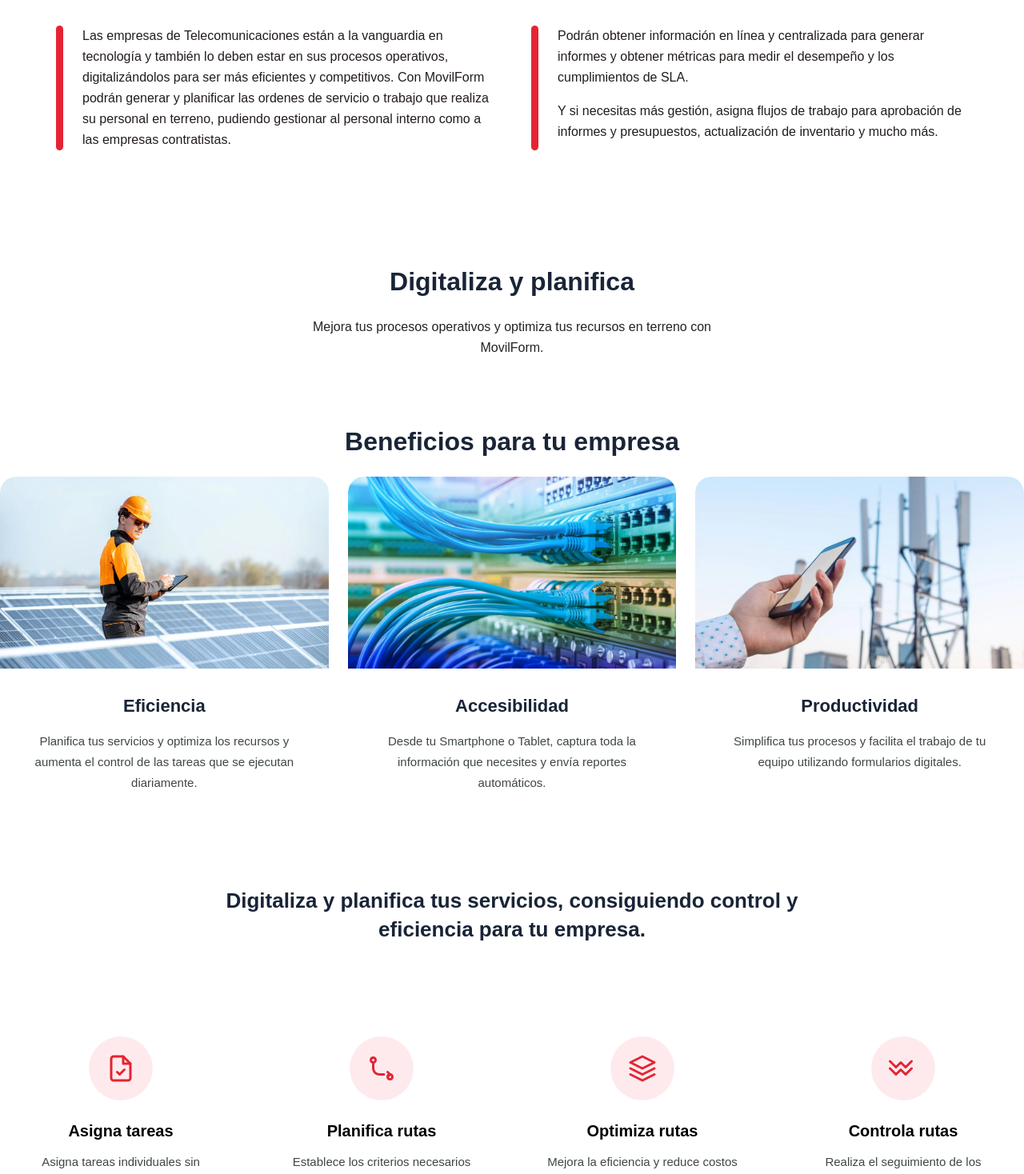
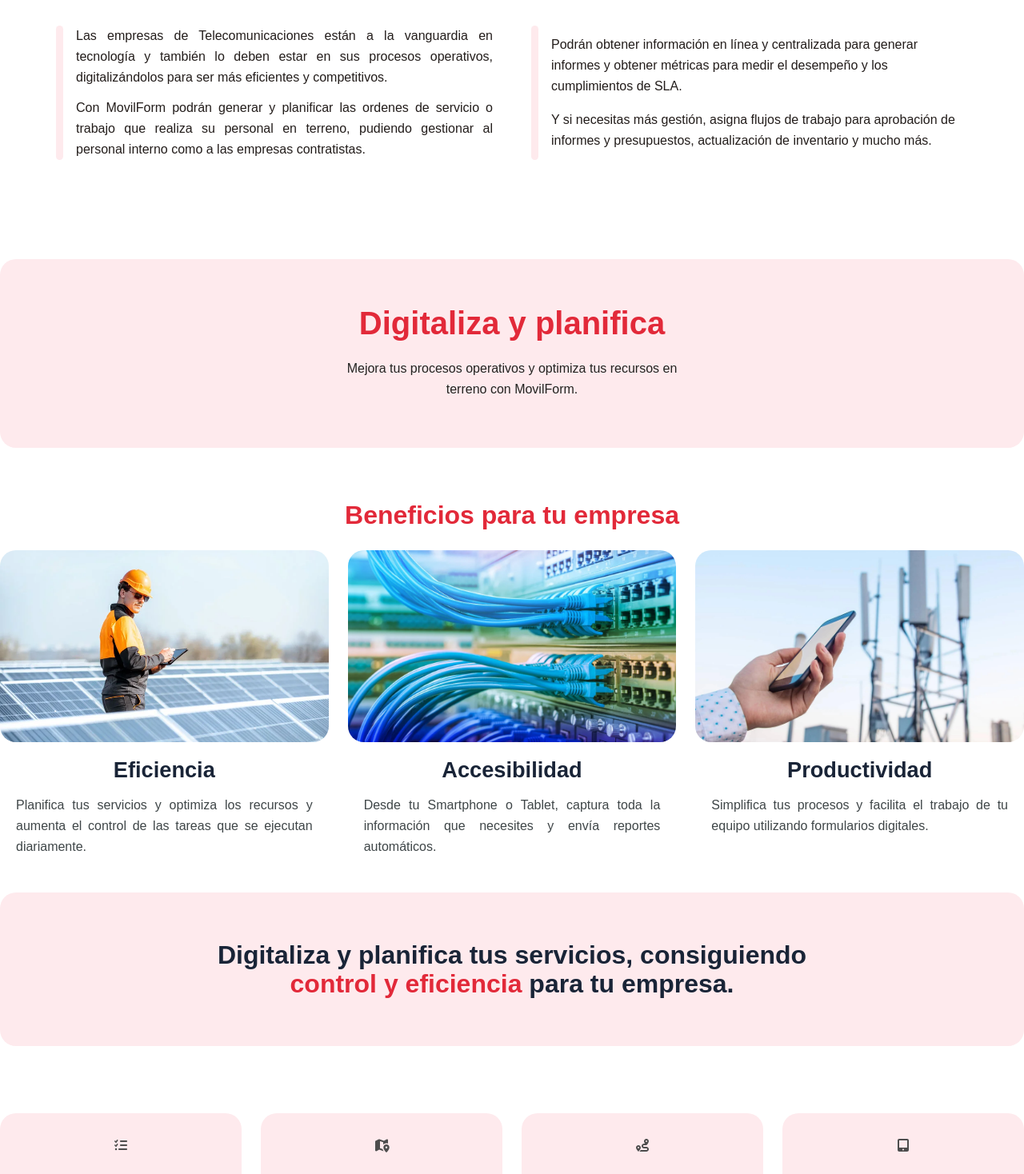
Before and after one commit to JeanGeros/movilform-gonarm, a Next.js app: page /casos-de-uso/empresa-de-telecomunicaciones in a window 1280 px wide. Shown: the part 540-2008 px from the top of the page at 80% size. Built offline with nearby package versions, Linux system fonts and the light colour scheme; a web font is replaced by a local one.

Commit message:
feat: aplicar diseño de gestión de residuos a página de telecomunicaciones

```diff
--- a/app/casos-de-uso/empresa-de-telecomunicaciones/page.tsx
+++ b/app/casos-de-uso/empresa-de-telecomunicaciones/page.tsx
@@ -1,45 +1,14 @@
 import Navbar from "@/app/components/Navbar";
 import Footer from "@/app/components/Footer";
+import { FontAwesomeIcon } from "@fortawesome/react-fontawesome";
+import { faTasks, faMapMarkedAlt, faRoute, faTabletAlt } from "@fortawesome/free-solid-svg-icons";
 
 const IMG_HERO          = "/casos-de-uso/empresa-de-telecomunicaciones/hero.webp";
 const IMG_EFICIENCIA    = "/casos-de-uso/empresa-de-telecomunicaciones/eficiencia.webp";
 const IMG_ACCESIBILIDAD = "/casos-de-uso/empresa-de-telecomunicaciones/accesibilidad.webp";
 const IMG_PRODUCTIVIDAD = "/casos-de-uso/empresa-de-telecomunicaciones/productividad.webp";
 
-function TaskIcon() {
-  return (
-    <svg width="36" height="36" viewBox="0 0 24 24" fill="none" stroke="#e42433" strokeWidth="2" strokeLinecap="round" strokeLinejoin="round">
-      <path d="M14 2H6a2 2 0 0 0-2 2v16a2 2 0 0 0 2 2h12a2 2 0 0 0 2-2V8z" />
-      <polyline points="14 2 14 8 20 8" /><polyline points="9 15 11 17 15 13" />
-    </svg>
-  );
-}
-
-function RouteIcon() {
-  return (
-    <svg width="36" height="36" viewBox="0 0 24 24" fill="none" stroke="#e42433" strokeWidth="2" strokeLinecap="round" strokeLinejoin="round">
-      <circle cx="5" cy="5" r="2" /><circle cx="19" cy="19" r="2" />
-      <path d="M5 7v5a5 5 0 0 0 5 5h4" /><polyline points="17 15 19 17 17 19" />
-    </svg>
-  );
-}
-
-function OptimizeIcon() {
-  return (
-    <svg width="36" height="36" viewBox="0 0 24 24" fill="none" stroke="#e42433" strokeWidth="2" strokeLinecap="round" strokeLinejoin="round">
-      <path d="M12 2L2 7l10 5 10-5-10-5z" />
-      <path d="M2 17l10 5 10-5" /><path d="M2 12l10 5 10-5" />
-    </svg>
-  );
-}
-
-function TrackIcon() {
-  return (
-    <svg width="36" height="36" viewBox="0 0 24 24" fill="none" stroke="#e42433" strokeWidth="2" strokeLinecap="round" strokeLinejoin="round">
-      <path d="M1 6l5 5 4-4 4 4 5-5" /><path d="M1 12l5 5 4-4 4 4 5-5" />
-    </svg>
-  );
-}
+// ─── Page ─────────────────────────────────────────────────────────────────────
 
 export default function EmpresaDeTelecomunicaciones() {
   return (
@@ -69,18 +38,24 @@
         {/* ── 2. INTRO DOS COLUMNAS ────────────────────────────────────────── */}
         <section className="bg-white rounded-[20px] px-[70px] py-[60px]">
           <div className="grid grid-cols-2 gap-12">
-            <div className="flex gap-6">
-              <div className="w-[9px] flex-shrink-0 rounded-full bg-[#e42433]" />
-              <p className="font-satoshi text-[16px] text-[#231d1b] leading-[26px]">
+            <div className="flex gap-4 items-center">
+              <div className="w-[9px] flex-shrink-0 self-stretch rounded-full bg-[#feeaed]" />
+              <div>
+ <p className="font-satoshi text-[16px] text-[#231d1b] leading-[26px] text-justify">
                 Las empresas de Telecomunicaciones están a la vanguardia en tecnología y
                 también lo deben estar en sus procesos operativos, digitalizándolos para
-                ser más eficientes y competitivos. Con MovilForm podrán generar y planificar
+                ser más eficientes y competitivos.
+              </p>
+              <p className="font-satoshi text-[16px] mt-3 text-[#231d1b] leading-[26px] text-justify">
+                Con MovilForm podrán generar y planificar
                 las ordenes de servicio o trabajo que realiza su personal en terreno, pudiendo
                 gestionar al personal interno como a las empresas contratistas.
               </p>
+              </div>
+
             </div>
-            <div className="flex gap-6">
-              <div className="w-[9px] flex-shrink-0 rounded-full bg-[#e42433]" />
+            <div className="flex gap-4 items-center">
+              <div className="w-[9px] flex-shrink-0 self-stretch rounded-full bg-[#feeaed]" />
               <div className="font-satoshi text-[16px] text-[#231d1b] leading-[26px] space-y-4">
                 <p>
                   Podrán obtener información en línea y centralizada para generar informes
@@ -96,96 +71,88 @@
         </section>
 
         {/* ── 3. DIGITALIZA Y PLANIFICA ────────────────────────────────────── */}
-        <section className="bg-white rounded-[20px] px-[70px] py-[60px] text-center">
-          <h2 className="font-satoshi text-[32px] font-extrabold text-[#192437] leading-[40px]">
+        <section className="bg-[#feeaed] rounded-[20px] px-[70px] py-[60px] my-10 text-center">
+          <h2 className="font-satoshi text-[40px] font-extrabold text-[#e22939] leading-[40px]">
             Digitaliza y planifica
           </h2>
-          <p className="font-satoshi mt-6 text-[16px] text-[#232321] leading-[26px] max-w-[500px] mx-auto">
+          <p className="font-satoshi mt-6 text-[16px] text-[#232321] leading-[26px] w-[40%] mx-auto">
             Mejora tus procesos operativos y optimiza tus recursos en terreno con MovilForm.
           </p>
         </section>
 
         {/* ── 4. BENEFICIOS ────────────────────────────────────────────────── */}
         <div>
-          <h2 className="font-satoshi text-[32px] font-extrabold text-[#192437] text-center leading-[40px] mb-6">
+          <h2 className="font-satoshi text-[32px] font-extrabold text-[#e22939] text-center leading-[40px] mb-6">
             Beneficios para tu empresa
           </h2>
           <div className="grid grid-cols-3 gap-6">
-            <div className="bg-white rounded-[20px] overflow-hidden">
-              <div className="h-[240px] overflow-hidden rounded-t-[20px]">
-                <img src={IMG_EFICIENCIA} alt="Eficiencia en telecomunicaciones" className="w-full h-full object-cover" />
+            {[
+              {
+                img: IMG_EFICIENCIA,
+                alt: "Eficiencia en telecomunicaciones",
+                title: "Eficiencia",
+                desc: "Planifica tus servicios y optimiza los recursos y aumenta el control de las tareas que se ejecutan diariamente.",
+              },
+              {
+                img: IMG_ACCESIBILIDAD,
+                alt: "Accesibilidad desde smartphones",
+                title: "Accesibilidad",
+                desc: "Desde tu Smartphone o Tablet, captura toda la información que necesites y envía reportes automáticos.",
+              },
+              {
+                img: IMG_PRODUCTIVIDAD,
+                alt: "Productividad con formularios digitales",
+                title: "Productividad",
+                desc: "Simplifica tus procesos y facilita el trabajo de tu equipo utilizando formularios digitales.",
+              },
+            ].map(({ img, alt, title, desc }) => (
+              <div key={title} className="bg-white rounded-[20px]">
+                <div className="h-[240px] overflow-hidden rounded-[20px]">
+                  <img src={img} alt={alt} className="w-full h-full object-cover" />
+                </div>
+                <div className="p-5 text-center">
+                  <h3 className="font-satoshi text-[27.2px] font-bold text-[#192437] leading-[30px]">{title}</h3>
+                  <p className="font-satoshi mt-4 text-[16px] text-justify text-[#3f4648] leading-[26px]">{desc}</p>
+                </div>
               </div>
-              <div className="p-8 text-center">
-                <h3 className="font-satoshi text-[22px] font-bold text-[#192437] leading-[30px]">Eficiencia</h3>
-                <p className="font-satoshi mt-4 text-[15px] text-[#3f4648] leading-[26px]">
-                  Planifica tus servicios y optimiza los recursos y aumenta el control de
-                  las tareas que se ejecutan diariamente.
-                </p>
-              </div>
-            </div>
-            <div className="bg-white rounded-[20px] overflow-hidden">
-              <div className="h-[240px] overflow-hidden rounded-t-[20px]">
-                <img src={IMG_ACCESIBILIDAD} alt="Accesibilidad desde smartphones" className="w-full h-full object-cover" />
-              </div>
-              <div className="p-8 text-center">
-                <h3 className="font-satoshi text-[22px] font-bold text-[#192437] leading-[30px]">Accesibilidad</h3>
-                <p className="font-satoshi mt-4 text-[15px] text-[#3f4648] leading-[26px]">
-                  Desde tu Smartphone o Tablet, captura toda la información que necesites
-                  y envía reportes automáticos.
-                </p>
-              </div>
-            </div>
-            <div className="bg-white rounded-[20px] overflow-hidden">
-              <div className="h-[240px] overflow-hidden rounded-t-[20px]">
-                <img src={IMG_PRODUCTIVIDAD} alt="Productividad con formularios digitales" className="w-full h-full object-cover" />
-              </div>
-              <div className="p-8 text-center">
-                <h3 className="font-satoshi text-[22px] font-bold text-[#192437] leading-[30px]">Productividad</h3>
-                <p className="font-satoshi mt-4 text-[15px] text-[#3f4648] leading-[26px]">
-                  Simplifica tus procesos y facilita el trabajo de tu equipo utilizando
-                  formularios digitales.
-                </p>
-              </div>
-            </div>
+            ))}
           </div>
         </div>
 
         {/* ── 5. BANNER CTA ────────────────────────────────────────────────── */}
-        <section className="bg-white rounded-[20px] px-[70px] py-[60px] text-center">
-          <p className="font-satoshi text-[26px] font-bold text-[#192437] leading-[36px] max-w-[780px] mx-auto">
-            Digitaliza y planifica tus servicios, consiguiendo control y eficiencia para
+        <section className="bg-[#feeaed] rounded-[20px] px-[70px] py-[60px] text-center">
+          <p className="font-satoshi text-[32px] font-bold text-[#192437] leading-[36px] max-w-[780px] mx-auto">
+            Digitaliza y planifica tus servicios, consiguiendo <span className="text-[#e22939]">control y eficiencia</span> para
             tu empresa.
           </p>
         </section>
 
         {/* ── 6. FUNCIONALIDADES ───────────────────────────────────────────── */}
-        <div className="grid grid-cols-4 gap-6">
+        <div className="grid grid-cols-4 gap-6 my-15">
           {[
             {
-              icon: <TaskIcon />,
+              icon: faTasks,
               title: "Asigna tareas",
               desc: "Asigna tareas individuales sin necesidad de generar rutas y registra toda la actividad realizada en terreno.",
             },
             {
-              icon: <RouteIcon />,
+              icon: faMapMarkedAlt,
               title: "Planifica rutas",
               desc: "Establece los criterios necesarios para planificar tus servicios diarios, semanales o mensuales.",
             },
             {
-              icon: <OptimizeIcon />,
+              icon: faRoute,
               title: "Optimiza rutas",
               desc: "Mejora la eficiencia y reduce costos operativos con la mejor secuencia de atención.",
             },
             {
-              icon: <TrackIcon />,
+              icon: faTabletAlt,
               title: "Controla rutas",
               desc: "Realiza el seguimiento de los servicios de forma remota y totalmente online.",
             },
           ].map(({ icon, title, desc }) => (
-            <div key={title} className="bg-white rounded-[20px] p-8 flex flex-col items-center text-center">
-              <div className="w-[80px] h-[80px] rounded-full bg-[#feeaed] flex items-center justify-center">
-                {icon}
-              </div>
+            <div key={title} className="bg-[#feeaed] rounded-[20px] p-8 flex flex-col items-center text-center">
+              <FontAwesomeIcon icon={icon} className="text-[#4d4d4d] w-12 h-12" />
               <h3 className="font-satoshi mt-6 text-[20px] font-bold text-black leading-[28px]">{title}</h3>
               <p className="font-satoshi mt-3 text-[15px] font-medium text-[#3f4648] leading-[26px]">{desc}</p>
             </div>
```
